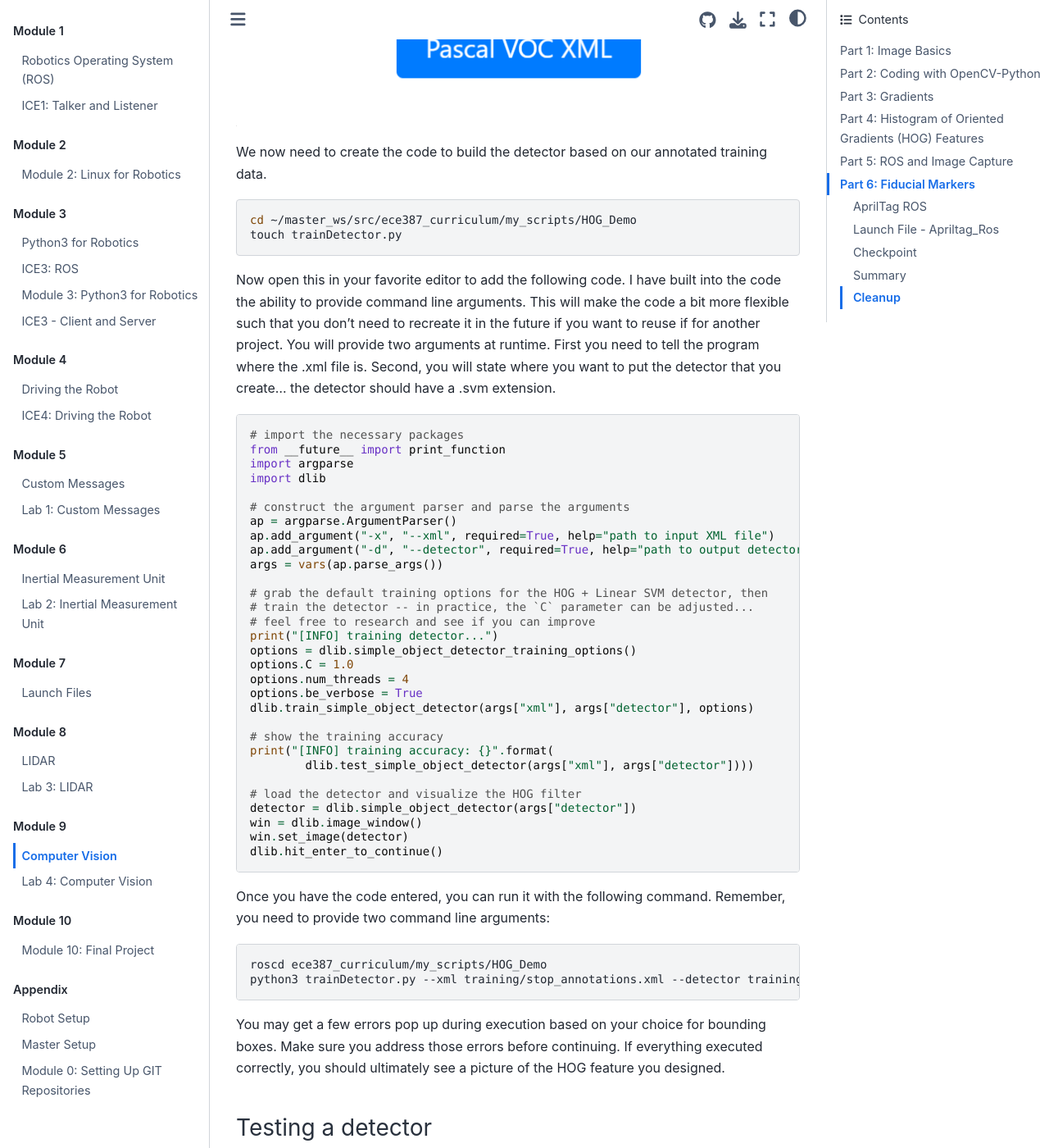
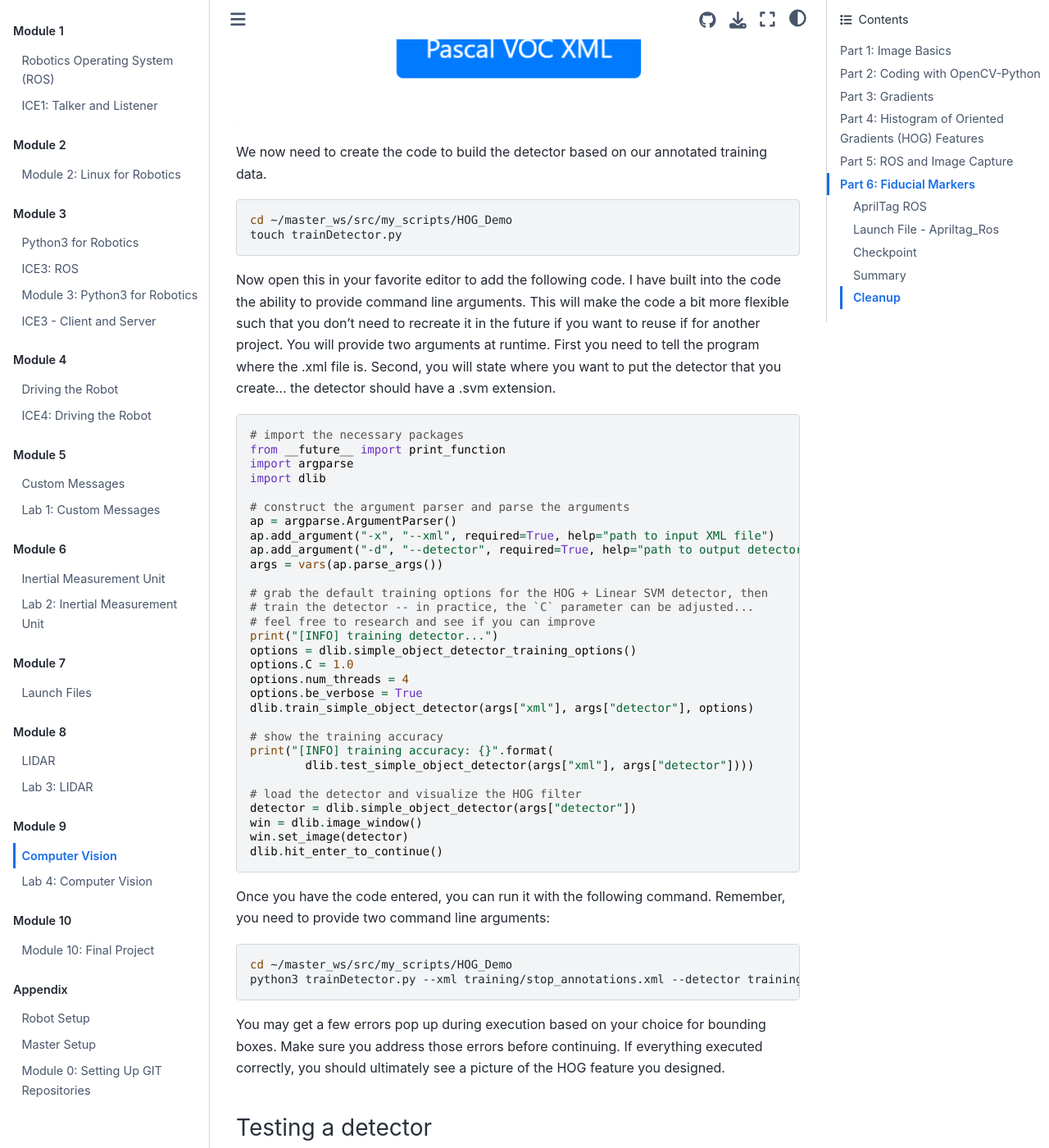
Before and after one commit to stanbaek/ece387_book, a Jupyter Book: the page built from docs/Module9_CV/computer_vision.md, in a window 1280 px wide and 1400 px high, scrolled down 17784 px. Shown: the whole window at 82% size. Built offline with Jupyter Book 1.0.4 settings and Sphinx 7.4.7 and the Sphinx Book theme 1.1.4, drawn with Linux system fonts in a browser that asks for light colours; some of the changed text lies outside the part shown.

Commit message:
Updated computer_vision

````diff
--- a/docs/Module9_CV/computer_vision.md
+++ b/docs/Module9_CV/computer_vision.md
@@ -373,7 +373,7 @@
 We now need to create the code to build the detector based on our annotated training data.
 
 ```bash
-cd ~/master_ws/src/ece387_curriculum/my_scripts/HOG_Demo
+cd ~/master_ws/src/my_scripts/HOG_Demo
 touch trainDetector.py
 ```
 
@@ -415,7 +415,7 @@
 Once you have the code entered, you can run it with the following command.  Remember, you need to provide two command line arguments:
 
 ```bash
-roscd ece387_curriculum/my_scripts/HOG_Demo
+cd ~/master_ws/src/my_scripts/HOG_Demo
 python3 trainDetector.py --xml training/stop_annotations.xml --detector training/stop_detector.svm
 ```
 
@@ -429,7 +429,7 @@
 Now it is time to build our code to test the detector.
 
 ```bash
-roscd ece387_curriculum/my_scripts/HOG_Demo
+cd ~/master_ws/src/my_scripts/HOG_Demo
 touch testDetector.py
 ```
 
@@ -470,7 +470,7 @@
 Run the test detector:
 
 ```bash
-roscd ece387_curriculum/my_scripts/HOG_Demo
+cd ~/master_ws/src/my_scripts/HOG_Demo
 python3 testDetector.py --detector training/stop_detector.svm --testing test
 ```
 
````
Also changed, not shown: docs/Module9_CV/HogFeature.png (added).
